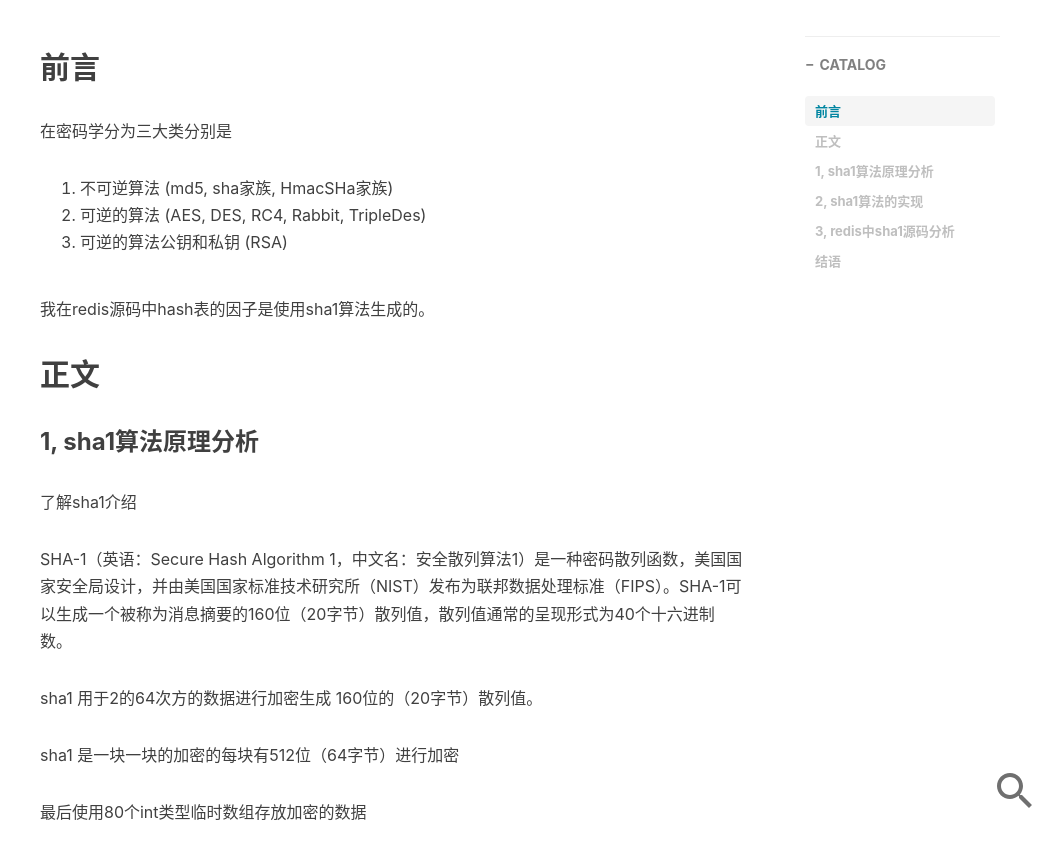
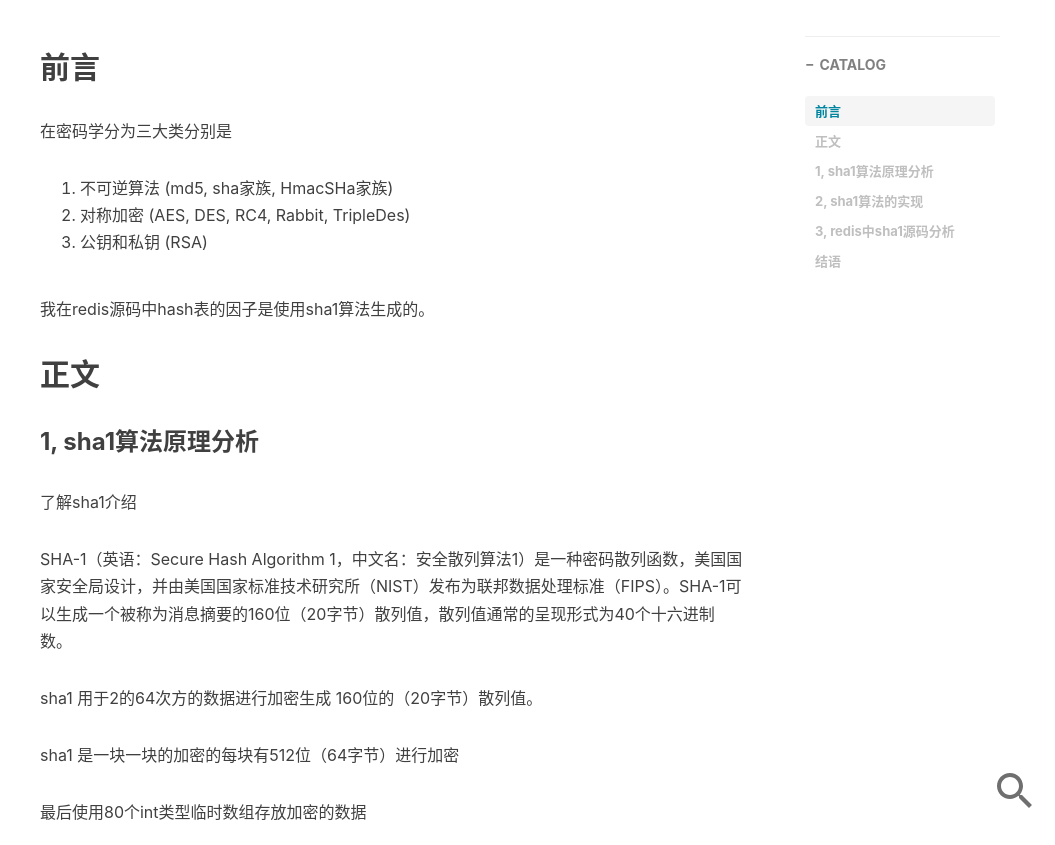
Before and after one commit to chensongpoixs/chensongpoixs.github.io, a Jekyll site: the page built from _posts/2019-10-01-redis源码分析之sha1算法分析.md, in a window 1280 px wide and 900 px high, scrolled down 472 px, cut to the strip 55-900 px from the top of the window. Shown: the whole strip, without its empty margins (225-1280 px from the left). Built offline with Jekyll 4.4.1, drawn with Linux system fonts in a browser that asks for light colours; nearby versions of some CDN libraries; comment, search, counter and statistics services are not loaded.

Commit message:
[对称加密和 公钥和私钥加密]

```diff
--- a/_posts/2019-10-01-redis源码分析之sha1算法分析.md
+++ b/_posts/2019-10-01-redis源码分析之sha1算法分析.md
@@ -20,8 +20,8 @@ tags:
 在密码学分为三大类分别是
 
 1. 不可逆算法 (md5, sha家族, HmacSHa家族)
-2. 可逆的算法 (AES, DES, RC4, Rabbit, TripleDes)
-3. 可逆的算法公钥和私钥 (RSA)
+2. 对称加密 (AES, DES, RC4, Rabbit, TripleDes)
+3. 公钥和私钥 (RSA)
 
 我在redis源码中hash表的因子是使用sha1算法生成的。
 
```
